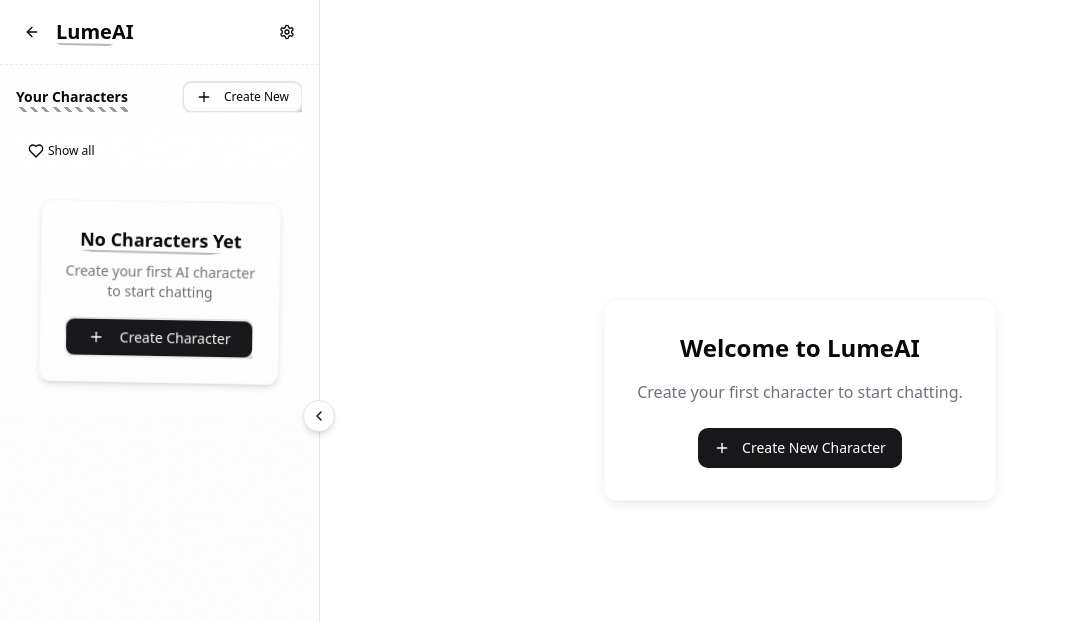
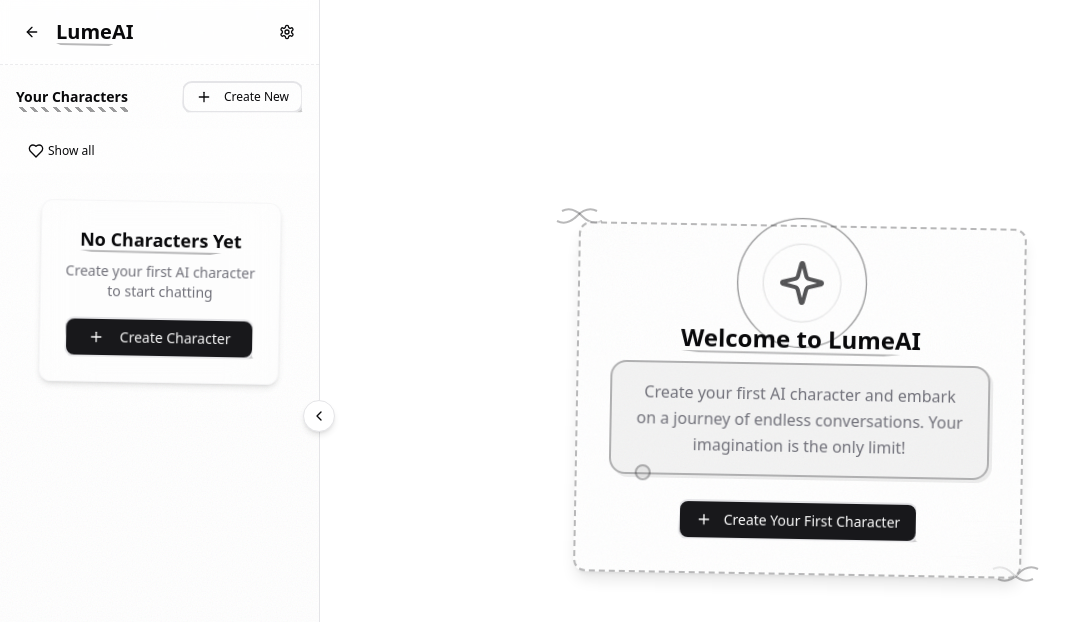
Before and after one commit to HazelVelt/lume-ai, a React (Vite) app: page /chat in a window 1280 px wide. Shown: the top 622 px of the page, without its empty margins (0-1085 px from the left). Built offline with nearby package versions, Linux system fonts and the light colour scheme.

Commit message:
Improve empty state UI and fix alerts
Improve the UI for the empty state in the chat menu to be more unique and handcrafted. Also, fix the issue where two delete character message popups were appearing.

```diff
--- a/src/components/CharacterCard.tsx
+++ b/src/components/CharacterCard.tsx
@@ -1,3 +1,4 @@
+
 import React, { useState } from 'react';
 import { Character } from '@/types';
 import { Card, CardContent } from '@/components/ui/card';
@@ -41,7 +42,9 @@ const CharacterCard: React.FC<CharacterCardProps> = ({
 }) => {
   const [deleteDialogOpen, setDeleteDialogOpen] = useState(false);
 
-  const handleDelete = () => {
+  const handleDelete = (e: React.MouseEvent) => {
+    // Stop propagation to prevent other event handlers from being triggered
+    e.stopPropagation();
     setDeleteDialogOpen(true);
   };
 
@@ -51,7 +54,8 @@ const CharacterCard: React.FC<CharacterCardProps> = ({
     toast.error(`Deleted ${character.name}`, { duration: 1000 });
   };
 
-  const handleToggleFavorite = () => {
+  const handleToggleFavorite = (e: React.MouseEvent) => {
+    e.stopPropagation();
     if (onToggleFavorite) {
       onToggleFavorite(character.id);
       toast.success(`${character.isFavorite ? 'Removed from' : 'Added to'} favorites`, { duration: 1000 });
@@ -238,7 +242,10 @@ const CharacterCard: React.FC<CharacterCardProps> = ({
                 variant="outline"
                 size="sm"
                 className={`flex-1 mr-1 transition-all hover:bg-accent1/20 ${style.buttonHeight} ${style.buttonTextSize}`}
-                onClick={() => onEdit(character.id)}
+                onClick={(e) => {
+                  e.stopPropagation();
+                  onEdit(character.id);
+                }}
               >
                 <Pencil className={`${style.iconSize} mr-1`} /> Edit
               </Button>
--- a/src/components/chat/EmptyStateMessage.tsx
+++ b/src/components/chat/EmptyStateMessage.tsx
@@ -1,7 +1,7 @@
 
 import React from 'react';
 import { Button } from '@/components/ui/button';
-import { Plus } from 'lucide-react';
+import { Plus, Sparkle, MessageCircle } from 'lucide-react';
 
 interface EmptyStateMessageProps {
   title: string;
@@ -22,23 +22,61 @@ const EmptyStateMessage: React.FC<EmptyStateMessageProps> = ({
 }) => {
   return (
     <div className="flex items-center justify-center h-full p-4">
-      <div className="glass-morphism p-8 rounded-xl text-center max-w-md">
-        <h2 className="text-2xl font-bold mb-4">{title}</h2>
-        <p className="text-muted-foreground mb-6">
+      <div className="relative max-w-md w-full">
+        {/* Decorative elements */}
+        <div className="absolute -top-6 -left-6 text-accent1/30">
+          <svg width="60" height="60" viewBox="0 0 60 60" fill="none" xmlns="http://www.w3.org/2000/svg">
+            <path d="M10,10 Q20,5 30,15 T50,20" stroke="currentColor" strokeWidth="2" />
+            <path d="M5,20 Q15,25 25,15 T45,10" stroke="currentColor" strokeWidth="2" />
+          </svg>
+        </div>
+
+        <div className="absolute -bottom-6 -right-6 text-accent1/30">
+          <svg width="60" height="60" viewBox="0 0 60 60" fill="none" xmlns="http://www.w3.org/2000/svg">
+            <path d="M10,40 Q20,45 30,35 T50,30" stroke="currentColor" strokeWidth="2" />
+            <path d="M5,30 Q15,25 25,35 T45,40" stroke="currentColor" strokeWidth="2" />
+          </svg>
+        </div>
+
+        <div className="glass-morphism p-8 rounded-xl text-center rotate-1 border-2 border-dashed border-accent1/30 shadow-lg paper-texture">
+          <div className="flex justify-center mb-4">
+            {title.includes("Welcome") ? (
+              <div className="relative">
+                <Sparkle className="h-12 w-12 text-accent1 animate-pulse" />
+                <div className="ripple-container">
+                  <div className="ripple-circle"></div>
+                  <div className="ripple-circle" style={{ animationDelay: '1s' }}></div>
+                </div>
+              </div>
+            ) : title.includes("No Matching") ? (
+              <div className="rounded-full bg-secondary/40 p-3">
+                <MessageCircle className="h-10 w-10 text-muted-foreground" />
+              </div>
+            ) : (
+              <div className="rounded-full bg-accent1/20 p-3">
+                <MessageCircle className="h-10 w-10 text-accent1" />
+              </div>
+            )}
+          </div>
+
+          <h2 className="text-2xl font-bold mb-2 sketch-underline inline-block">{title}</h2>
+
+          <p className="text-muted-foreground mb-6 leading-relaxed artisanal-bubble">
             {description}
           </p>
-        <div className="flex gap-2 justify-center">
+
+          <div className="flex gap-3 justify-center">
             {clearTagsButton && onClearTags && (
               <Button
                 onClick={onClearTags}
-              className="bg-accent1/20 hover:bg-accent1/40 text-foreground px-4 py-2 rounded-md"
+                className="bg-secondary hover:bg-secondary/80 text-foreground px-4 py-2 hand-drawn-button shadow-secondary/20"
               >
                 Clear Tags
               </Button>
             )}
             <Button
               onClick={onButtonClick}
-            className="bg-accent1 hover:bg-accent1/80 text-white px-4 py-2 rounded-md"
+              className="bg-accent1 hover:bg-accent1/80 text-white px-4 py-2 hand-drawn-button shadow-accent1/20"
             >
               <Plus className="h-4 w-4 mr-1" />
               {buttonText}
@@ -46,6 +84,7 @@ const EmptyStateMessage: React.FC<EmptyStateMessageProps> = ({
           </div>
         </div>
       </div>
+    </div>
   );
 };
 
--- a/src/pages/ChatPage.tsx
+++ b/src/pages/ChatPage.tsx
@@ -142,14 +142,14 @@ const ChatPage: React.FC = () => {
         ) : characters.length === 0 ? (
           <EmptyStateMessage
             title="Welcome to LumeAI"
-            description="Create your first character to start chatting."
-            buttonText="Create New Character"
+            description="Create your first AI character and embark on a journey of endless conversations. Your imagination is the only limit!"
+            buttonText="Create Your First Character"
             onButtonClick={handleCreateCharacter}
           />
         ) : (
           <EmptyStateMessage
             title="Select a Character"
-            description="Choose an existing character from the sidebar or create a new one to start chatting."
+            description="Choose an existing character from the sidebar or create a new one to start a unique conversation."
             buttonText="Create New Character"
             onButtonClick={handleCreateCharacter}
           />
```
Lines whose indentation alone changed are shown as unchanged.
